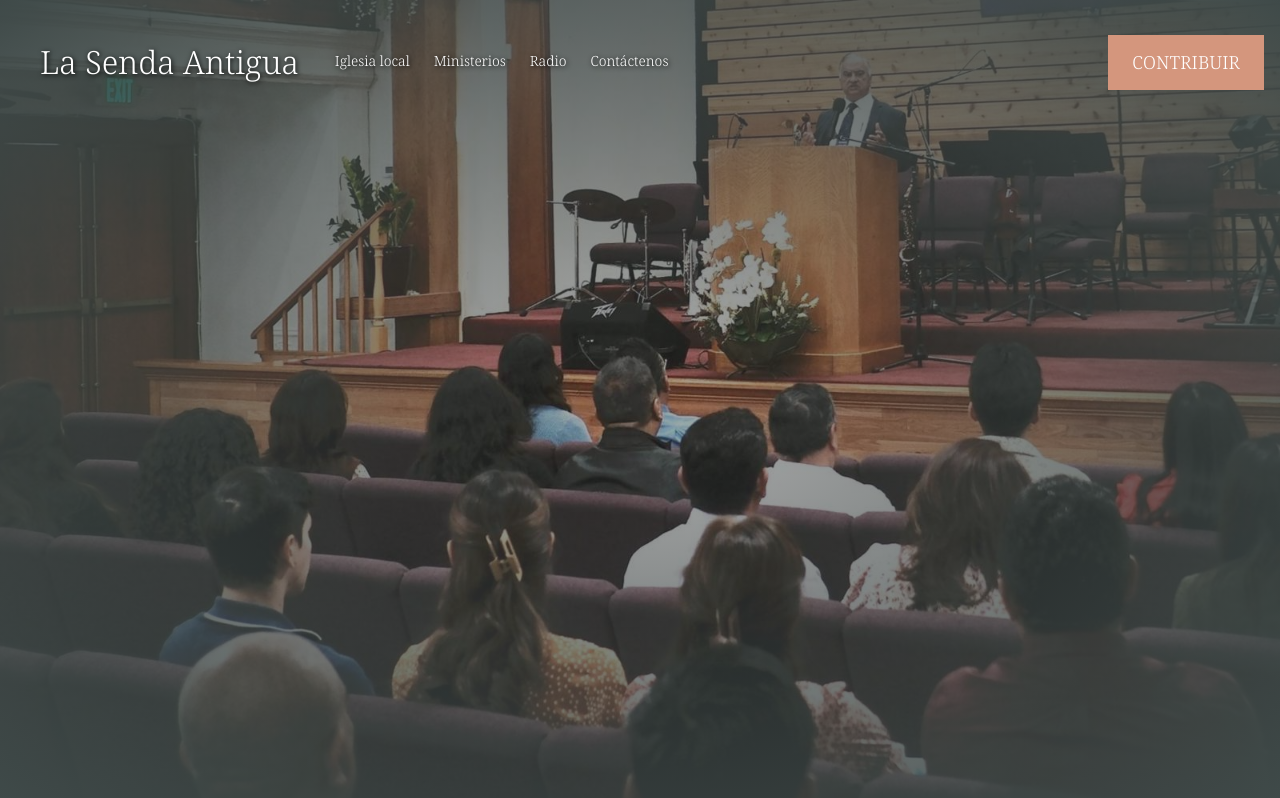
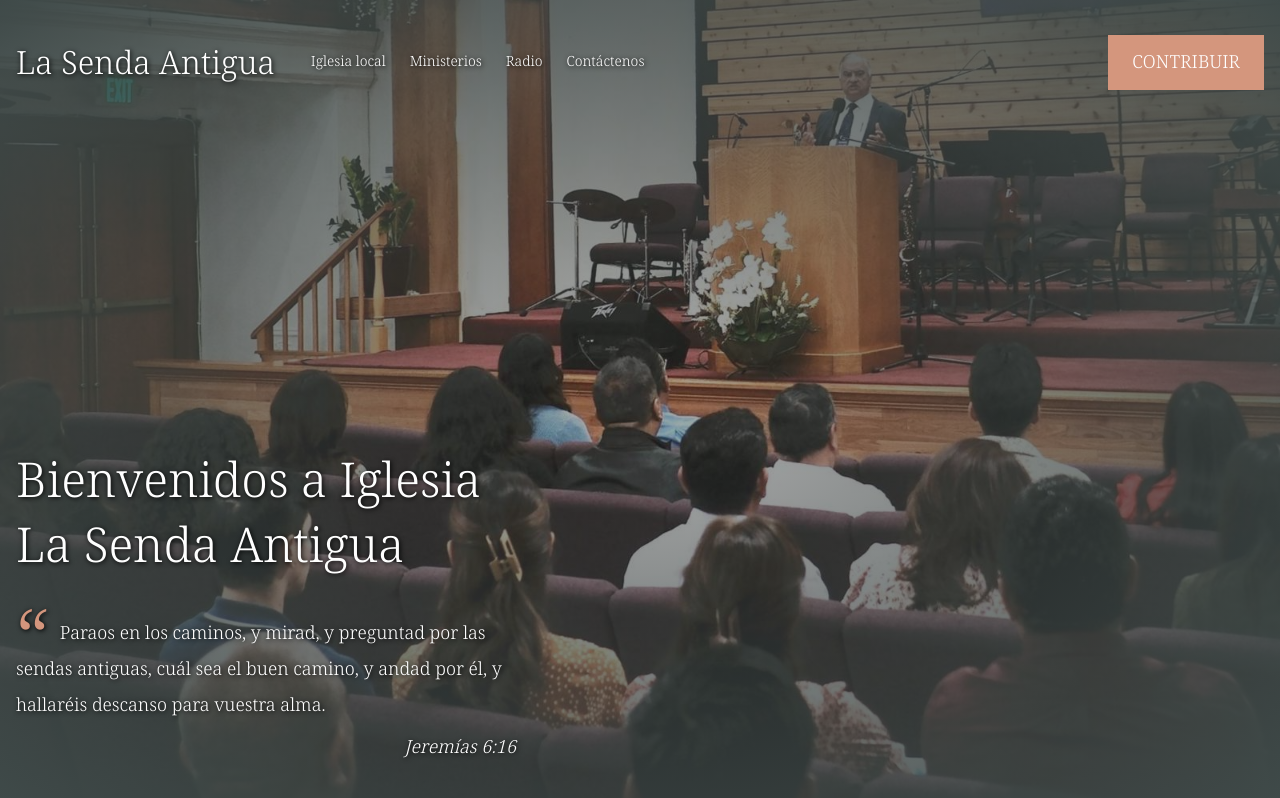
Before and after one commit to la-senda-antigua/portal, an Angular app in the folder lsa-website/: page /home in a window 1280 px wide. Shown: the top 798 px of the page. Built offline with nearby package versions, Linux system fonts and the light colour scheme.

Commit message:
floating description

```diff
--- a/lsa-website/src/app/app-config.service.ts
+++ b/lsa-website/src/app/app-config.service.ts
@@ -89,6 +89,8 @@ export class AppConfigService {
       line4: descriptionBlock['line-4'],
       line5: descriptionBlock['line-5'],
       button: descriptionBlock.button,
+      textColor: descriptionBlock['text-color'],
+      backgroundColor: descriptionBlock['background-color'],
     };
   }
 
--- a/lsa-website/src/app/components/header/header.component.html
+++ b/lsa-website/src/app/components/header/header.component.html
@@ -1,12 +1,27 @@
 <div
   class="header-container"
   [style.backgroundImage]="
-    backgroundImage() ? 'url(' + backgroundImage() + ')' : ''"
+    backgroundImage() ? 'url(' + backgroundImage() + ')' : ''
+  "
   [style.backgroundColor]="!backgroundImage() ? backgroundColor() ?? '' : ''"
 >
   @if(overlayColor()){
-    <div class="header-overlay" [style]="overlayColor()"></div>
+  <div class="header-overlay" [style]="overlayColor()"></div>
   }
 
-  <div class="header-content"></div>
+  <div class="header-content">
+    <div
+      class="floating-description"
+      [style.color]="textColor()"
+      [style]="textPosition()"
+    >
+      <h1>{{ title() }}</h1>
+      @for(line of description(); track line){
+        <div class="description-line" [class.quote-ref]="line.includes('REF')" [ngStyle]="getStyleForQuoteRef(line)">
+          <span class="quote" *ngIf="line.includes('QUOTE')">“</span>
+          <span >{{ line.replace("QUOTE", "").replace("REF", "") }}</span>
+        </div>
+      }
+    </div>
+  </div>
 </div>
--- a/lsa-website/src/app/components/header/header.component.scss
+++ b/lsa-website/src/app/components/header/header.component.scss
@@ -13,6 +13,33 @@
     }
     &-content {
       max-width: 1600px;
+      position: relative;
+      margin: 0 auto;
+      width: 100%;
+
+      .floating-description{
+        position: absolute;
+        padding: 0 16px;
+        bottom: 30px;
+        width: 500px;
+        text-shadow: black 1px 1px 5px;
+        .description-line{
+          position: relative;
+          line-height: 36px;
+        }
+        .quote{
+          font-size: 80px;
+          color: var(--mat-sys-primary);
+          position: relative;
+          top:27px;
+          margin-right: 6px;
+          line-height: 0;
+        }
+        .quote-ref{
+          font-style: italic;
+          line-height: 48px;
+        }
+      }
     }
     &-overlay{
         position: absolute;
--- a/lsa-website/src/app/components/header/header.component.ts
+++ b/lsa-website/src/app/components/header/header.component.ts
@@ -1,28 +1,68 @@
+import { CommonModule } from '@angular/common';
 import { Component, computed, input } from '@angular/core';
 import { SectionConfig } from 'src/app/models/app.config.models';
 
 @Component({
   selector: 'lsa-header',
-  imports: [],
+  imports: [CommonModule],
   templateUrl: './header.component.html',
   styleUrl: './header.component.scss',
 })
 export class HeaderComponent {
   readonly headerConfig = input.required<SectionConfig>();
+
   readonly title = computed(() => this.headerConfig().title);
+
   readonly backgroundColor = computed(
     () => this.headerConfig().backgroundColor ?? undefined
   );
+
   readonly backgroundImage = computed(
     () => this.headerConfig().backgroundImage ?? undefined
   );
-  readonly floatingDescription = computed(
-    () => this.headerConfig().floatingDescription ?? undefined
+
+  readonly description = computed(() => {
+    const lines: string[] = [];
+    const block = this.headerConfig().floatingDescription?.descriptionBlock;
+    if (block) {
+      for (const [key, value] of Object.entries(block)) {
+        if (key.includes('line') && value) {
+          lines.push(value);
+        }
+      }
+    }
+    return lines;
+  });
+
+  readonly textColor = computed(
+    () =>
+      this.headerConfig().floatingDescription?.descriptionBlock?.textColor ??
+      undefined
   );
-  readonly overlayColor = computed(()=>{
-    if(!this.backgroundImage() || !this.backgroundColor()){
+
+  readonly textPosition = computed(() => {
+    const position = this.headerConfig().floatingDescription?.position;
+    if (position === 'right') {
+      return 'right: 0; text-align: right';
+    }
+    return 'position: left';
+  });
+
+  readonly overlayColor = computed(() => {
+    if (!this.backgroundImage() || !this.backgroundColor()) {
       return undefined;
     }
-    return `background-image: radial-gradient(rgba(56,56,56,0.4), ${this.backgroundColor()})`
-  })
+    return `background-image: radial-gradient(rgba(56,56,56,0.4), ${this.backgroundColor()})`;
+  });
+
+  getStyleForQuoteRef(text: string) {
+    if (text.includes('REF')) {
+      const position = this.headerConfig().floatingDescription?.position;
+      if (position === 'right') {
+        return { 'text-align': 'left' };
+      }
+      return { 'text-align': 'right' };
+    }
+    return {};
+  }
 }
--- a/lsa-website/src/app/components/nav-bar/nav-bar.component.scss
+++ b/lsa-website/src/app/components/nav-bar/nav-bar.component.scss
@@ -21,7 +21,7 @@ a {
 
 .title {
   font-size: lsa_var.$fs-xxl;
-  padding: 0 24px;
+  padding-right: 24px;
 }
 
 .option {
--- a/lsa-website/src/app/models/app.config.models.ts
+++ b/lsa-website/src/app/models/app.config.models.ts
@@ -12,6 +12,8 @@ export interface DescriptionBlockConfig {
   line4?: string;
   line5?: string;
   button?: ButtonConfig;
+  textColor?: string;
+  backgroundColor?: string;
 }
 
 export interface MapWidgetTableConfig {
--- a/lsa-website/src/assets/app.config.json
+++ b/lsa-website/src/assets/app.config.json
@@ -3,7 +3,7 @@
   "pages": [
     {
       "name": "home",
-      "title": "Bienvenidos",
+      "title": "Bienvenidos a La Senda Antigua",
       "sections": [
         {
           "name": "header",
@@ -11,8 +11,9 @@
           "floating-description": {
             "position": "left",
             "description-block": {
-              "line-1": "Paraos en los caminos, y mirad, y preguntad por las sendas antiguas, cuál sea el buen camino, y andad por él, y hallaréis descanso para vuestra alma.",
-              "line-2": "Jeremías 6:16"
+              "text-color": "#ffffff",
+              "line-1": "QUOTE Paraos en los caminos, y mirad, y preguntad por las sendas antiguas, cuál sea el buen camino, y andad por él, y hallaréis descanso para vuestra alma.",
+              "line-2": "REF Jeremías 6:16"
             }
           },
           "background-image": "assets/images/pastor_preaching_sepia.jpeg",
--- a/lsa-website/src/styles.scss
+++ b/lsa-website/src/styles.scss
@@ -39,6 +39,7 @@ body {
   margin: 0;
   font-family: "Noto Serif", "Helvetica Neue", sans-serif;
   font-weight: 300;
+  font-size: style_vars.$fs-lg;
 }
 
 h1,
```
